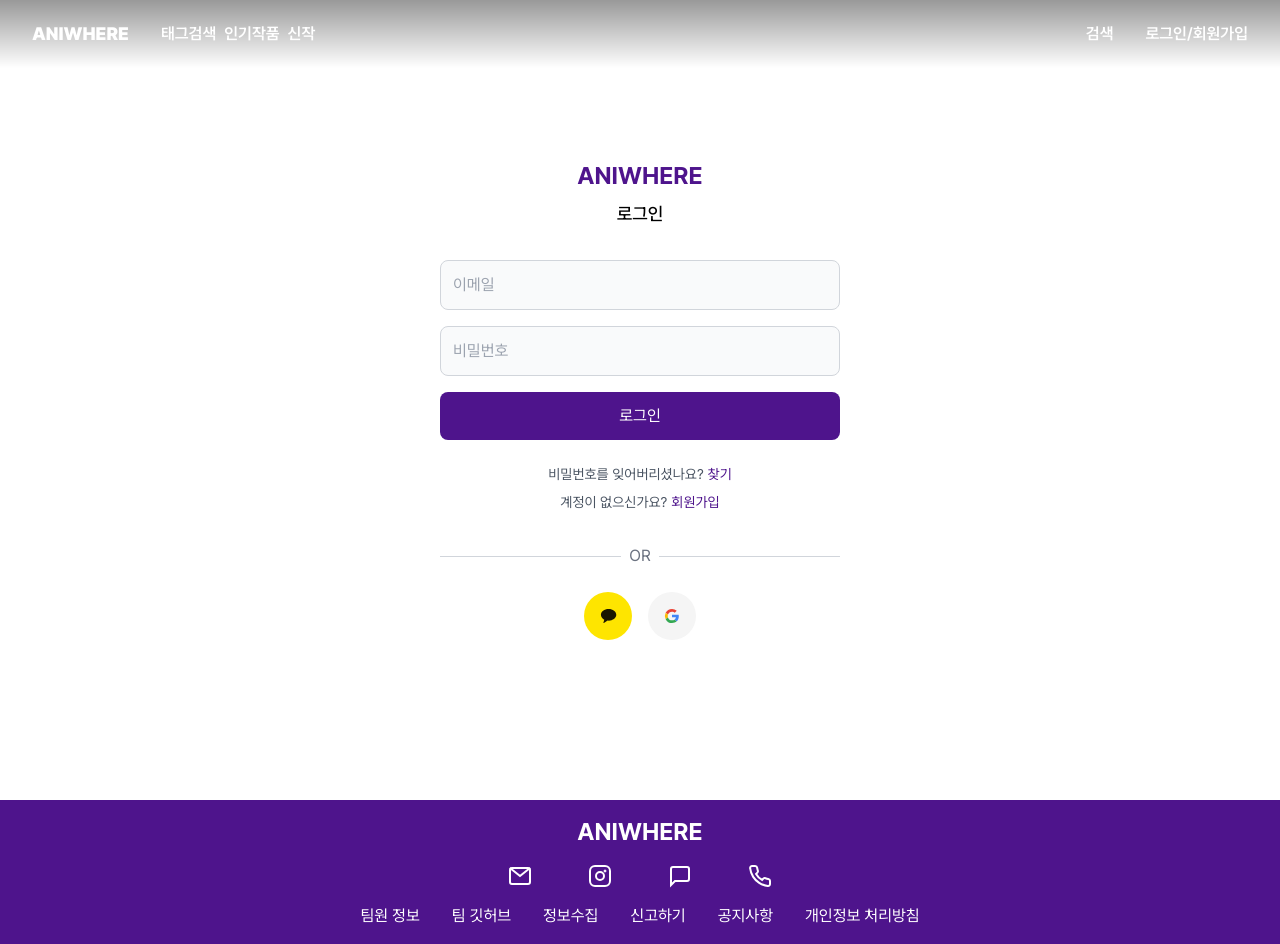
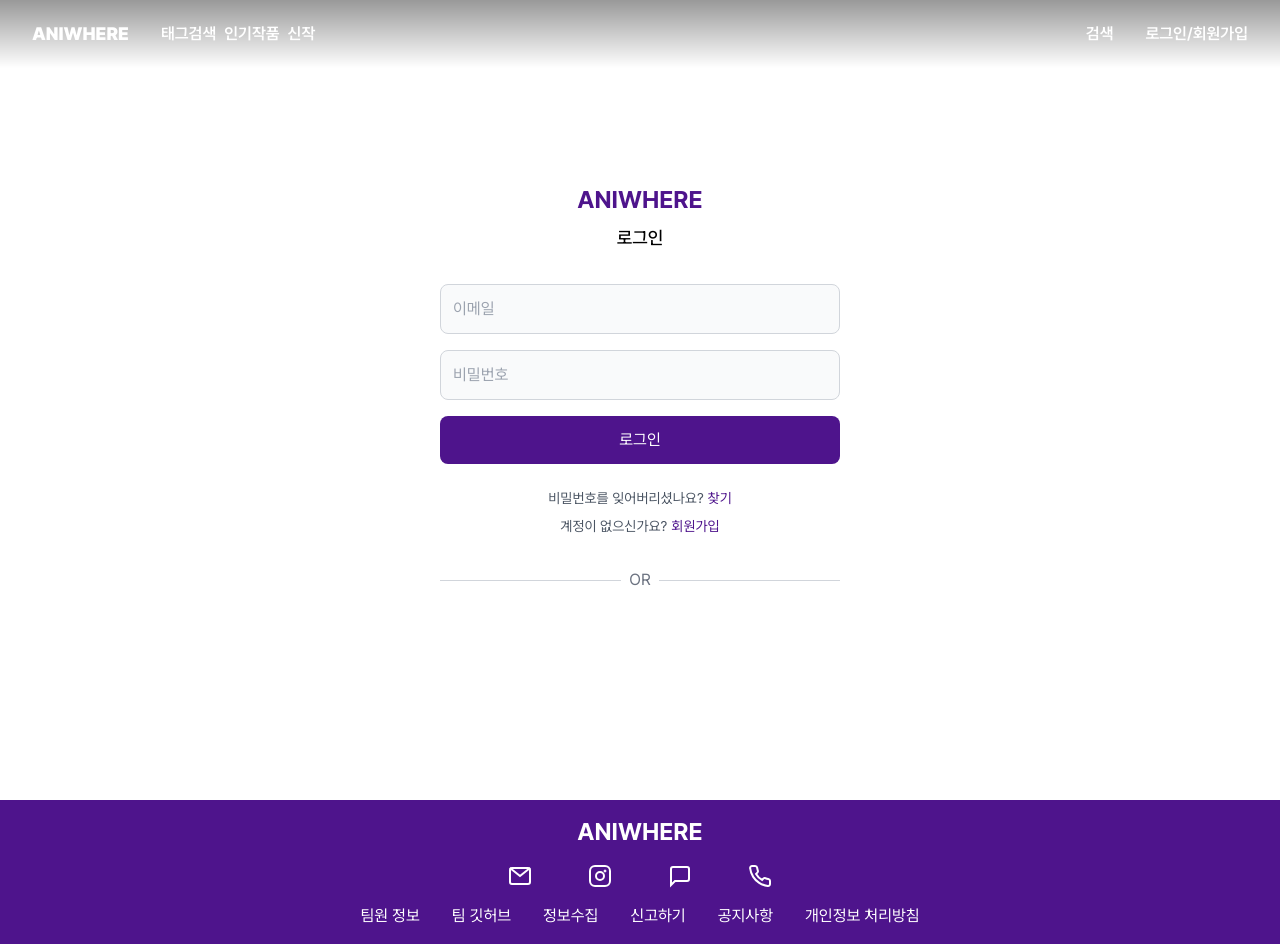
Before and after one commit to Project-aniwhere/Aniwhere-FE, a Next.js app: page /login in a window 1280 px wide. Built offline with nearby package versions, Linux system fonts and the light colour scheme.

Commit message:
(refactor) icon props->children으로 전달하는 방법으로 수정 #

```diff
--- a/src/app/signup/page.tsx
+++ b/src/app/signup/page.tsx
@@ -43,8 +43,13 @@
           </div>
 
           <div className='flex justify-center gap-4 mt-6'>
-            <IconButton Icon={KakaotalkSvg} height='3rem' width='3rem' />
-            <IconButton Icon={GoogleSvg} height='3rem' width='3rem' />
+            <IconButton>
+              <KakaotalkSvg height='3rem' width='3rem' />
+            </IconButton>
+
+            <IconButton>
+              <GoogleSvg height='3rem' width='3rem' />
+            </IconButton>
           </div>
         </div>
       </div>
--- a/src/component/common/button/icon-button.tsx
+++ b/src/component/common/button/icon-button.tsx
@@ -4,9 +4,7 @@
 
 const IconButton = ({
   type = 'submit',
-  Icon,
-  height = '3rem',
-  width = '3rem',
+  children,
   ...props
 }: IconButtonProps) => {
   return (
@@ -15,7 +13,7 @@
       className={`flex items-center justify-center rounded-full hover:opacity-80 transition-opacity ${props.className}`}
       onClick={props.onClick}
     >
-      <Icon height={height} width={width} />
+      {children}
     </button>
   );
 };
--- a/src/type/common.d.ts
+++ b/src/type/common.d.ts
@@ -4,9 +4,7 @@
 }
 
 export interface IconButtonProps extends CommonButtonProps {
-  Icon: React.ComponentType<{ height?: string; width?: string }>;
-  height?: string;
-  width?: string;
+  children: React.ReactNode;
 }
 
 export interface CommonDatepickerProps {
```
